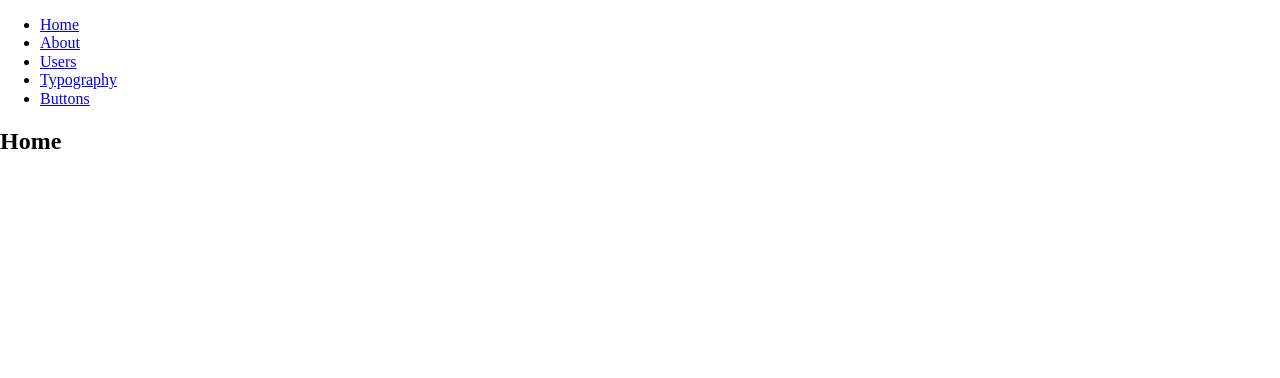
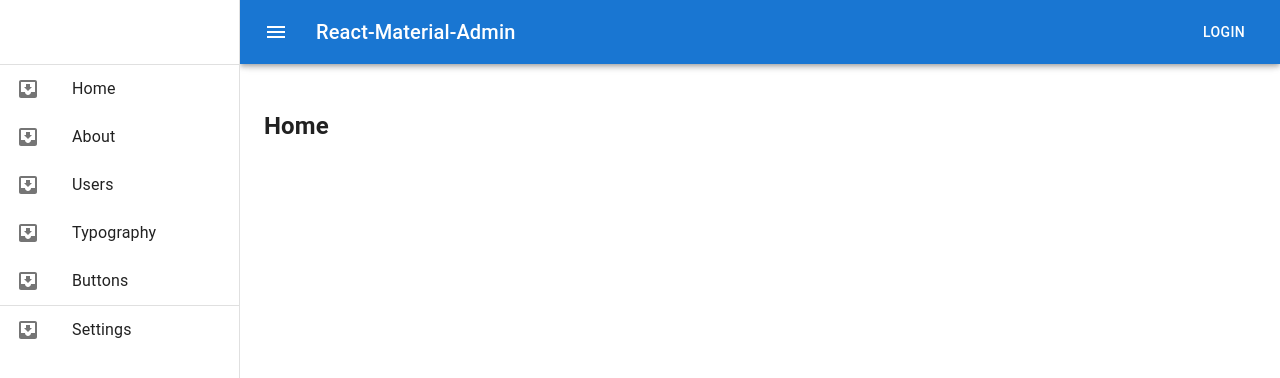
Before and after one commit to liam-grossmann/react-material-admin, a React (Vite) app: page / in a window 1280 px wide. Shown: the top 378 px of the page. Built offline with nearby package versions, Linux system fonts and the light colour scheme.

Commit message:
Add side panel and header

```diff
--- a/src/App.tsx
+++ b/src/App.tsx
@@ -8,61 +8,21 @@ import {
 
 
 import { useState } from 'react'
-import { MuiTypography } from './components/MuiTypography';
-import { MuiButton } from './components/MuiButton';
+//import { Header } from './components/header/header';
+import { SidePanel } from "./components/navigation/sidePanel";
 
 //import './App.css'
 import 'normalize.css';
-import { Typography } from "@mui/material";
+
 
 function App() {
   const [count, setCount] = useState(0)
 
   return (
     <Router>
-      <div>
-        <nav>
-          <ul>
-            <li>
-              <Link to="/">Home</Link>
-            </li>
-            <li>
-              <Link to="/about">About</Link>
-            </li>
-            <li>
-              <Link to="/users">Users</Link>
-            </li>
-            <li>
-              <Link to="/typography">Typography</Link>
-            </li>
-            <li>
-              <Link to="/buttons">Buttons</Link>
-            </li>
-          </ul>
-        </nav>
-
-        <Routes>
-          <Route path="/about" element={<About/>}></Route>
-          <Route path="/users" element={<Users />}></Route>
-          <Route path="/typography" element={<MuiTypography />}></Route>
-          <Route path="/buttons" element={<MuiButton/>}></Route>
-          <Route path="/" element={<Home/>} ></Route>
-        </Routes>
-      </div>
+      <SidePanel></SidePanel>
     </Router>
   )
 }
 
-function Home() {
-  return <h2>Home</h2>;
-}
-
-function About() {
-  return <h2>About</h2>;
-}
-
-function Users() {
-  return <h2>Users</h2>;
-}
-
 export default App
--- /dev/null
+++ b/src/components/header/header.tsx
@@ -0,0 +1,36 @@
+import React from 'react';
+import { useState } from 'react';
+
+
+import AppBar from '@mui/material/AppBar';
+import Box from '@mui/material/Box';
+import Toolbar from '@mui/material/Toolbar';
+import Typography from '@mui/material/Typography';
+import Button from '@mui/material/Button';
+import IconButton from '@mui/material/IconButton';
+import MenuIcon from '@mui/icons-material/Menu';
+
+export const Header = () => {
+
+    return (
+    <Box sx={{ flexGrow: 1 }}>
+      <AppBar position="static">
+        <Toolbar>
+          <IconButton
+            size="large"
+            edge="start"
+            color="inherit"
+            aria-label="menu"
+            sx={{ mr: 2 }}
+          >
+            <MenuIcon />
+          </IconButton>
+          <Typography variant="h6" component="div" sx={{ flexGrow: 1 }}>
+            React-Material-Admin
+          </Typography>
+          <Button color="inherit">Login</Button>
+        </Toolbar>
+      </AppBar>
+    </Box>
+    )
+}
--- /dev/null
+++ b/src/components/navigation/sidePanel.tsx
@@ -0,0 +1,205 @@
+import React from 'react';
+import { useState } from 'react';
+
+import Box from '@mui/material/Box';
+import Drawer from '@mui/material/Drawer';
+import CssBaseline from '@mui/material/CssBaseline';
+import AppBar from '@mui/material/AppBar';
+import Toolbar from '@mui/material/Toolbar';
+import List from '@mui/material/List';
+import Typography from '@mui/material/Typography';
+import Divider from '@mui/material/Divider';
+import ListItem from '@mui/material/ListItem';
+import ListItemButton from '@mui/material/ListItemButton';
+import ListItemIcon from '@mui/material/ListItemIcon';
+import ListItemText from '@mui/material/ListItemText';
+import InboxIcon from '@mui/icons-material/MoveToInbox';
+import MailIcon from '@mui/icons-material/Mail';
+
+
+import Button from '@mui/material/Button';
+import IconButton from '@mui/material/IconButton';
+import MenuIcon from '@mui/icons-material/Menu';
+
+import {
+    BrowserRouter as Router,
+    Routes,
+    Route,
+    Link
+  } from "react-router-dom";
+
+  import { MuiTypography } from './../MuiTypography';
+  import { MuiButton } from './../MuiButton';
+
+export const SidePanel = () => {
+
+
+
+    const drawerWidth = 240;
+
+    return (
+        <Box sx={{ display: 'flex' }}>
+      <CssBaseline />
+      <AppBar
+        position="fixed"
+        sx={{ width: `calc(100% - ${drawerWidth}px)`, ml: `${drawerWidth}px` }}
+      >
+             <Toolbar>
+          <IconButton
+            size="large"
+            edge="start"
+            color="inherit"
+            aria-label="menu"
+            sx={{ mr: 2 }}
+          >
+            <MenuIcon />
+          </IconButton>
+          <Typography variant="h6" component="div" sx={{ flexGrow: 1 }}>
+            React-Material-Admin
+          </Typography>
+          <Button color="inherit">Login</Button>
+        </Toolbar>
+
+      </AppBar>
+
+<Drawer
+        sx={{
+          width: drawerWidth,
+          flexShrink: 0,
+          '& .MuiDrawer-paper': {
+            width: drawerWidth,
+            boxSizing: 'border-box',
+          },
+        }}
+        variant="permanent"
+        anchor="left"
+      >
+        <Toolbar />
+        <Divider />
+
+
+            <ListItem key='Home' disablePadding>
+              <ListItemButton href='/'>
+                <ListItemIcon>
+                  <InboxIcon />
+                </ListItemIcon>
+                <ListItemText primary='Home' />
+              </ListItemButton>
+                </ListItem>
+
+                <ListItem key='About' disablePadding>
+              <ListItemButton href='/about'>
+                <ListItemIcon>
+                  <InboxIcon />
+                </ListItemIcon>
+                <ListItemText primary='About' />
+              </ListItemButton>
+                </ListItem>
+
+                <ListItem key='Users' disablePadding>
+              <ListItemButton href='/users'>
+                <ListItemIcon>
+                  <InboxIcon />
+                </ListItemIcon>
+                <ListItemText primary='Users' />
+              </ListItemButton>
+                </ListItem>
+
+                <ListItem key='Typography' disablePadding>
+              <ListItemButton href='/typography'>
+                <ListItemIcon>
+                  <InboxIcon />
+                </ListItemIcon>
+                <ListItemText primary='Typography' />
+              </ListItemButton>
+                </ListItem>
+
+                <ListItem key='Buttons' disablePadding>
+              <ListItemButton href='/buttons'>
+                <ListItemIcon>
+                  <InboxIcon />
+                </ListItemIcon>
+                <ListItemText primary='Buttons' />
+              </ListItemButton>
+                </ListItem>
+
+                <Divider />
+
+                <ListItem key='Setting' disablePadding>
+              <ListItemButton href='/settings'>
+                <ListItemIcon>
+                  <InboxIcon />
+                </ListItemIcon>
+                <ListItemText primary='Settings' />
+              </ListItemButton>
+                </ListItem>
+
+
+        </Drawer>
+
+            <Box
+        component="main"
+        sx={{ flexGrow: 1, bgcolor: 'background.default', p: 3 }}
+      >
+                <Toolbar />
+
+
+
+                <div>
+
+     {/*
+<nav>
+  <ul>
+    <li>
+      <Link to="/">Home</Link>
+    </li>
+    <li>
+      <Link to="/about">About</Link>
+    </li>
+    <li>
+      <Link to="/users">Users</Link>
+    </li>
+    <li>
+      <Link to="/typography">Typography</Link>
+    </li>
+    <li>
+      <Link to="/buttons">Buttons</Link>
+    </li>
+  </ul>
+</nav> */}
+
+  <Routes>
+    <Route path="/about" element={<About/>}></Route>
+    <Route path="/users" element={<Users />}></Route>
+    <Route path="/typography" element={<MuiTypography />}></Route>
+                        <Route path="/buttons" element={<MuiButton />}></Route>
+                        <Route path="/settings" element={<Settings/>}></Route>
+    <Route path="/" element={<Home/>} ></Route>
+  </Routes>
+</div>
+
+
+
+
+      </Box>
+    </Box>
+
+
+    )
+}
+
+function Home() {
+    return <h2>Home</h2>;
+  }
+
+  function About() {
+    return <h2>About</h2>;
+  }
+
+  function Users() {
+    return <h2>Users</h2>;
+  }
+
+  function Settings() {
+    return <h2>Settings</h2>;
+  }
```
